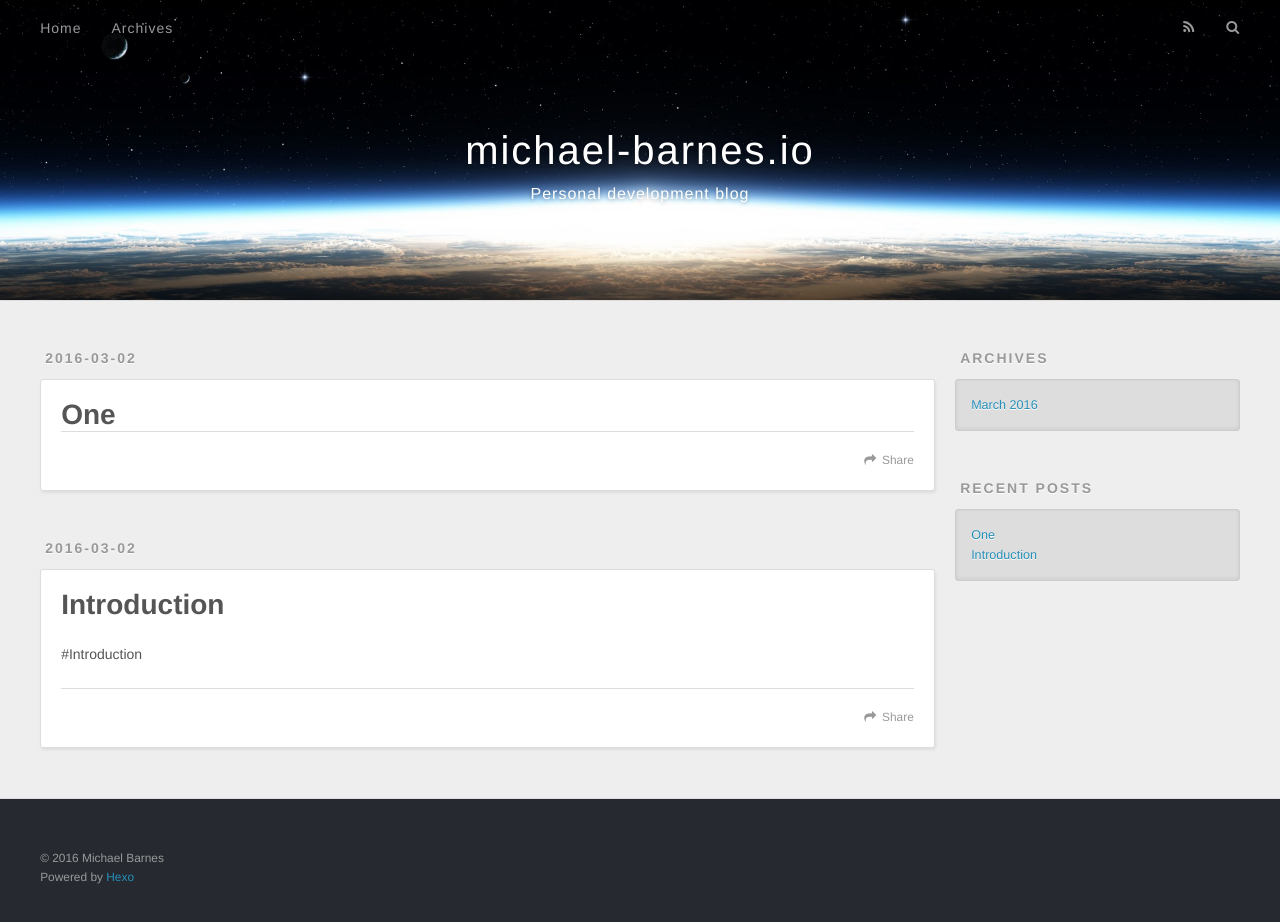
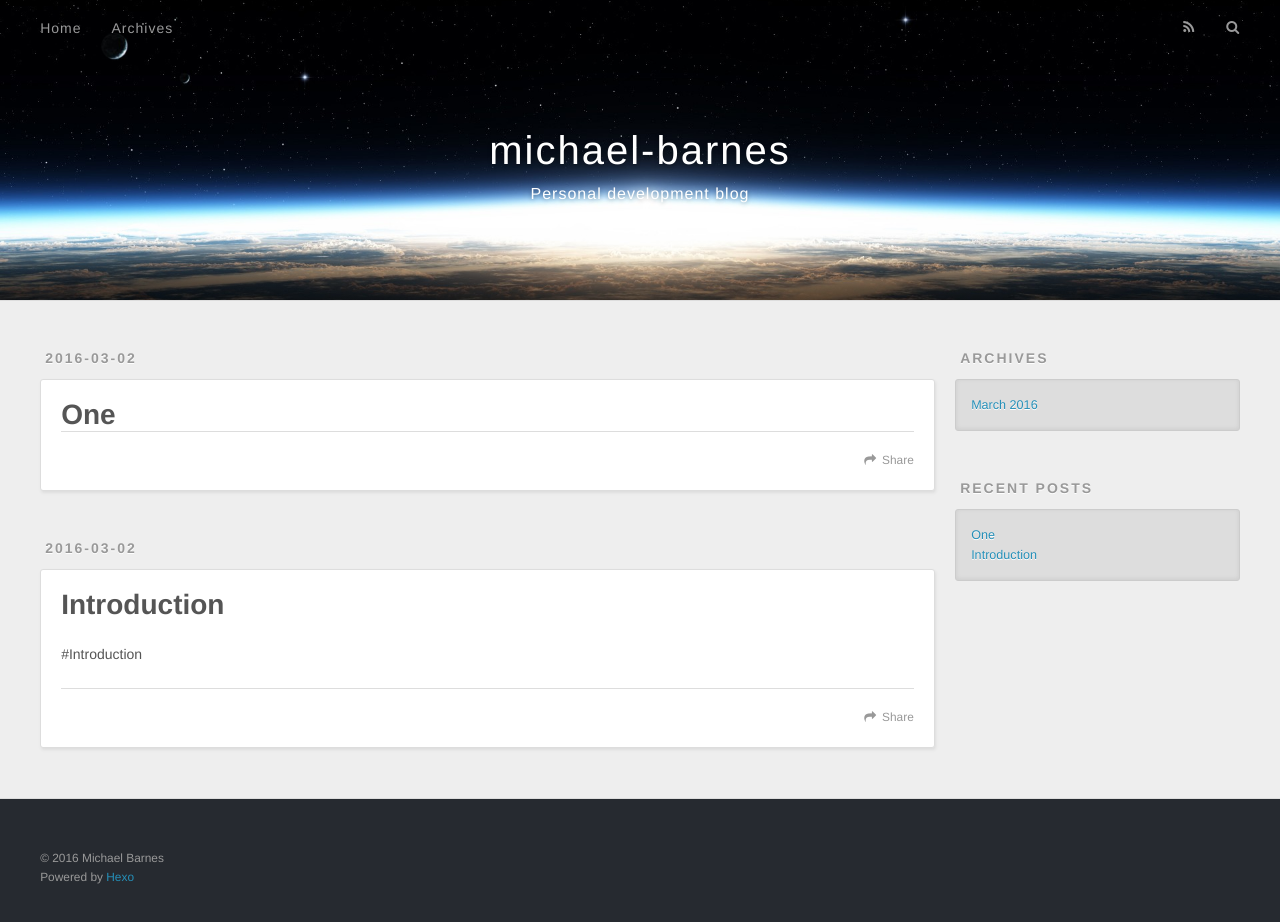
Before and after one commit to michaelbarnes/michael-barnes.github.com, a plain HTML site: page index.html in a window 1280 px wide. Drawn offline with nearby package versions, Linux system fonts and the light colour scheme.

Commit message:
another one

```diff
--- a/index.html
+++ b/index.html
@@ -3,19 +3,19 @@
 <head>
   <meta charset="utf-8">
 
-  <title>michael-barnes.io</title>
+  <title>michael-barnes</title>
   <meta name="viewport" content="width=device-width, initial-scale=1, maximum-scale=1">
   <meta name="description">
 <meta property="og:type" content="website">
-<meta property="og:title" content="michael-barnes.io">
+<meta property="og:title" content="michael-barnes">
 <meta property="og:url" content="https://michael-barnes.github.io/index.html">
-<meta property="og:site_name" content="michael-barnes.io">
+<meta property="og:site_name" content="michael-barnes">
 <meta property="og:description">
 <meta name="twitter:card" content="summary">
-<meta name="twitter:title" content="michael-barnes.io">
+<meta name="twitter:title" content="michael-barnes">
 <meta name="twitter:description">
 
-    <link rel="alternate" href="/atom.xml" title="michael-barnes.io" type="application/atom+xml">
+    <link rel="alternate" href="/atom.xml" title="michael-barnes" type="application/atom+xml">
 
 
     <link rel="icon" href="/favicon.png">
@@ -36,7 +36,7 @@
   <div id="header-outer" class="outer">
     <div id="header-title" class="inner">
       <h1 id="logo-wrap">
-        <a href="/" id="logo">michael-barnes.io</a>
+        <a href="/" id="logo">michael-barnes</a>
       </h1>
 
         <h2 id="subtitle-wrap">
@@ -94,7 +94,7 @@
 
     </div>
     <footer class="article-footer">
-      <a data-url="https://michael-barnes.github.io/2016/03/02/One/" data-id="cilak654a00014oke8cgpfco0" class="article-share-link">Share</a>
+      <a data-url="https://michael-barnes.github.io/2016/03/02/One/" data-id="cilak7s6800010wkemwtsrr9e" class="article-share-link">Share</a>
 
 
     </footer>
@@ -131,7 +131,7 @@
 
     </div>
     <footer class="article-footer">
-      <a data-url="https://michael-barnes.github.io/2016/03/02/Introduction/" data-id="cilak654a00004okevlty606b" class="article-share-link">Share</a>
+      <a data-url="https://michael-barnes.github.io/2016/03/02/Introduction/" data-id="cilak7s5t00000wkeoqx7t2ln" class="article-share-link">Share</a>
 
 
     </footer>
```
Also changed, not shown: 2016/03/02/Introduction/index.html (+5 -5 lines), 2016/03/02/One/index.html (+5 -5 lines), archives/2016/03/index.html (+6 -6 lines), archives/2016/index.html (+6 -6 lines), archives/index.html (+6 -6 lines).
